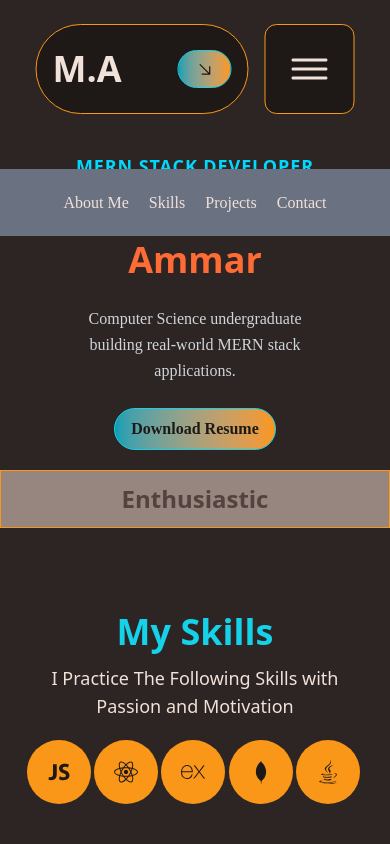
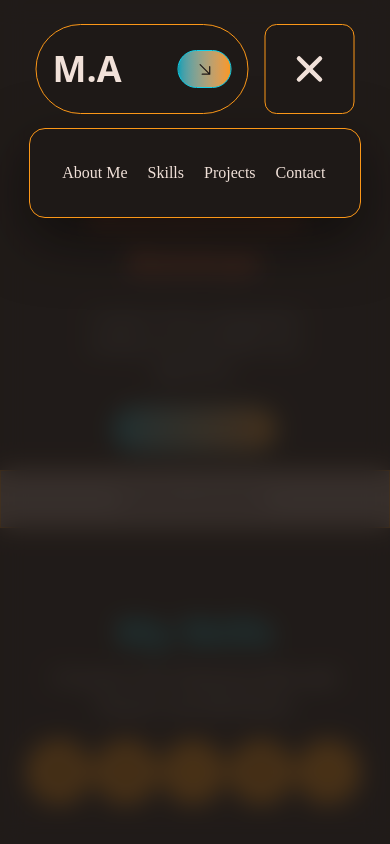
Before and after one commit to ammar-002/my-portfolio-site, a React (Vite) app: page / in a window 390 px wide. Both pictures are taken after a click on the element 309 px from the left and 69 px from the top of the page. Shown: the top 844 px of the page. Built offline with nearby package versions, Linux system fonts and the light colour scheme.

Commit message:
Add id attribute to HeroMain component and enhance NavbarMain with toggle animations

```diff
--- a/src/Components/HeroSection/HeroMain.jsx
+++ b/src/Components/HeroSection/HeroMain.jsx
@@ -5,7 +5,7 @@ import HeroButton from './HeroButton'
 
 const HeroMain = () => {
   return (
-    <div   className="flex mx-auto md:flex-row flex-col pt-[10vh] md:pt-[25vh] lg:gap-20 md:gap-10 items-center justify-center gap-5 max-w-[75vw] min-h-[50vh] ">
+    <div id='about'   className="flex mx-auto md:flex-row flex-col pt-[10vh] md:pt-[25vh] lg:gap-20 md:gap-10 items-center justify-center gap-5 max-w-[75vw] min-h-[50vh] ">
         <HeroText />
         <HeroImg/>
 <HeroButton/>
--- a/src/Components/navbar/NavbarMain.jsx
+++ b/src/Components/navbar/NavbarMain.jsx
@@ -3,31 +3,72 @@
 import NavbarLinks from "./NavbarLinks";
 import NavbarBtn from "./NavbarBtn";
 import { IoIosMenu } from "react-icons/io";
+import { IoClose } from "react-icons/io5";
 
 const NavbarMain = () => {
-    const [toggle,setTogle] = useState(false)
+  const [toggle, setToggle] = useState(false);
+
   return (
     <>
-        <nav className="md:max-w-[80vw] max-w-[90vw] mx-auto px-4 w-full fixed left-[50%] -translate-x-[50%] z-20 flex gap-4 mt-6 ">
-        <div className="flex justify-between  w-full max-w-[1200px] mx-auto bg-[var(--color-black)] items-center  p-4 rounded-r-full rounded-l-full border-[0.5px] border-[var(--color-orange)]">
+      <nav className="md:max-w-[80vw] max-w-[90vw] mx-auto px-4 w-full fixed left-[50%] -translate-x-[50%] z-20 flex gap-4 mt-6">
+        <div className="flex justify-between w-full max-w-[1200px] mx-auto bg-[var(--color-black)] items-center p-4 rounded-r-full rounded-l-full border-[0.5px] border-[var(--color-orange)]">
           <NavbarLogo />
-            <div className={"hidden lg:block "}>
+          <div className="hidden lg:block">
             <NavbarLinks />
           </div>
           <NavbarBtn />
         </div>
-        <div onClick={()=>setTogle(!toggle)} className="cursor-pointer hover:bg-[var(--color-cyan)] bg-[var(--color-black)] hover:text-[var(--color-black)]  lg:hidden md-block text-[var(--color-white)] p-5 rounded-xl border-[0.5px] border-[var(--color-orange)] text-5xl">
 
-            <IoIosMenu  />
+        <div
+          onClick={() => setToggle(!toggle)}
+          className="cursor-pointer hover:bg-[var(--color-cyan)] bg-[var(--color-black)] hover:text-[var(--color-black)] lg:hidden text-[var(--color-white)] p-5 rounded-xl border-[0.5px] border-[var(--color-orange)] text-5xl transition-all duration-300"
+        >
+          {toggle ? <IoClose /> : <IoIosMenu />}
         </div>
+      </nav>
 
-        </nav>
       {toggle && (
-            <div className=" fixed top-[20vh] w-full h-[8vh]  bg-gray-500 backdrop-blur-sm z-10 lg:hidden flex items-center justify-center">
-            <NavbarLinks  />
+        <div
+          className="fixed top-0 left-0 w-full h-screen bg-black/80 backdrop-blur-md z-10 lg:hidden flex items-start justify-center pt-32"
+          onClick={() => setToggle(false)}
+          style={{
+            animation: 'fadeIn 0.3s ease-out'
+          }}
+        >
+          <div
+            className="bg-[var(--color-black)] border border-[var(--color-orange)] rounded-2xl p-8 w-[85vw] max-w-md shadow-2xl"
+            onClick={(e) => e.stopPropagation()}
+            style={{
+              animation: 'slideDown 0.3s ease-out',
+              boxShadow: '0 20px 60px rgba(0, 0, 0, 0.5)'
+            }}
+          >
+            <NavbarLinks />
+          </div>
         </div>
       )}
 
+      <style jsx>{`
+        @keyframes fadeIn {
+          from {
+            opacity: 0;
+          }
+          to {
+            opacity: 1;
+          }
+        }
+
+        @keyframes slideDown {
+          from {
+            opacity: 0;
+            transform: translateY(-20px);
+          }
+          to {
+            opacity: 1;
+            transform: translateY(0);
+          }
+        }
+      `}</style>
     </>
   );
 };
```
Lines whose indentation alone changed are shown as unchanged.
